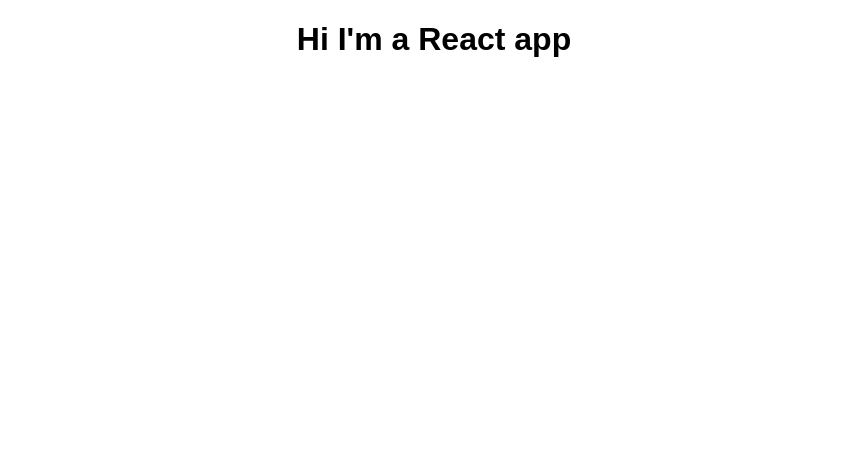
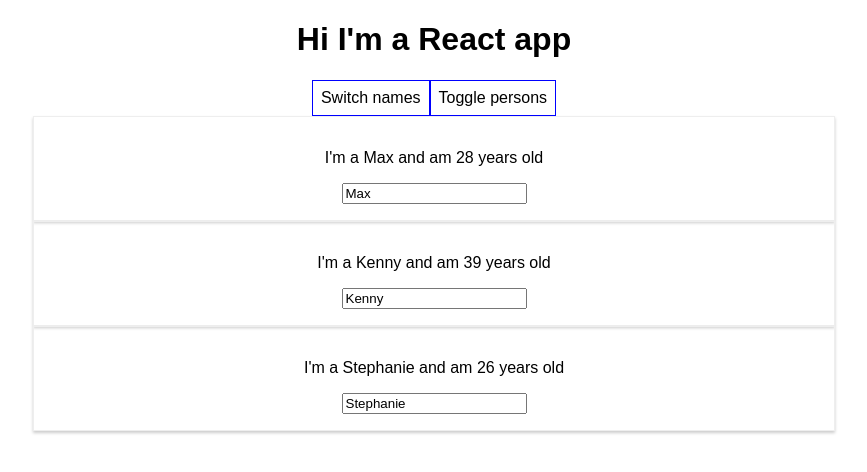
Before and after one commit to kennydrobnack/react-course, a React (Create React App) app: page / in a window 1280 px wide. Shown: the top 472 px of the page, without its empty margins (206-1073 px from the left). Built offline with nearby package versions, Linux system fonts and the light colour scheme.

Commit message:
Finished bit about how to use .map to populate lists

```diff
--- a/src/App.js
+++ b/src/App.js
@@ -1,11 +1,73 @@
 import React, { Component } from 'react';
 import './App.css';
+import Person from './Person/Person'
 
 class App extends Component {
+
+  state = {
+    persons: [
+      { name: 'Max', age: 28},
+      { name: 'Kenny', age: 39 },
+      { name: 'Stephanie', age: 26}
+    ],
+    showPersons: true,
+  }
+
+  togglePersonsHandler = () => {
+    const doesShow = this.state.showPersons
+    this.setState({ showPersons: !doesShow })
+  }
+
+  switchNameHandler = (newName) => {
+    this.setState({
+      persons: [
+      { name: newName, age: 28},
+      { name: 'Kenneth', age: 39 },
+      { name: 'Steph', age: 26}
+      ]})
+  }
+
+  nameChangeHandler = (event) => {
+    this.setState({
+      persons: [
+        { name: event.target.value, age: 28},
+        { name: 'Kenneth', age: 39 },
+        { name: 'Steph', age: 26}
+        ]})
+  }
+
   render() {
+    const style = {
+      backgroundColor: 'white',
+      font: 'inherit',
+      border: '1px solid blue',
+      padding: '8px',
+      cursor: 'pointer'
+    }
+
+
+    let persons = null
+    if (this.state.showPersons) {
+      persons = (
+        <div>
+          { this.state.persons.map(person => {
+            return <Person name={person.name}
+              age={person.age}/>
+            })}
+        </div>
+      )
+    }
+
     return (
       <div className="App">
         <h1>Hi I'm a React app</h1>
+        <button
+          style={style}
+          onClick={() => this.switchNameHandler('Maximillian!!')}>Switch names</button>
+                <button
+          style={style}
+          onClick={() => this.togglePersonsHandler()}>Toggle persons</button>
+        { this.state.showPersons ? persons : null }
       </div>
     );
   }
--- /dev/null
+++ b/src/Person/Person.css
@@ -0,0 +1,9 @@
+.Person {
+    width: 60%;
+    margin: auto;
+    border: 1px solid #eee;
+    box-shadow: 0 2px 3px #ccc;
+    padding: 16px;
+    cursor: pointer;
+    text-align: center;
+}
--- /dev/null
+++ b/src/Person/Person.js
@@ -0,0 +1,14 @@
+import React from 'react'
+import './Person.css'
+
+const person = (props) => {
+    return (
+        <div className="Person">
+            <p onClick={props.click}>I'm a {props.name} and am {props.age} years old</p>
+            <p>{props.children}</p>
+            <input type="text" onChange={props.changed} value={props.name}/>
+        </div>
+    )
+}
+
+export default person
```
